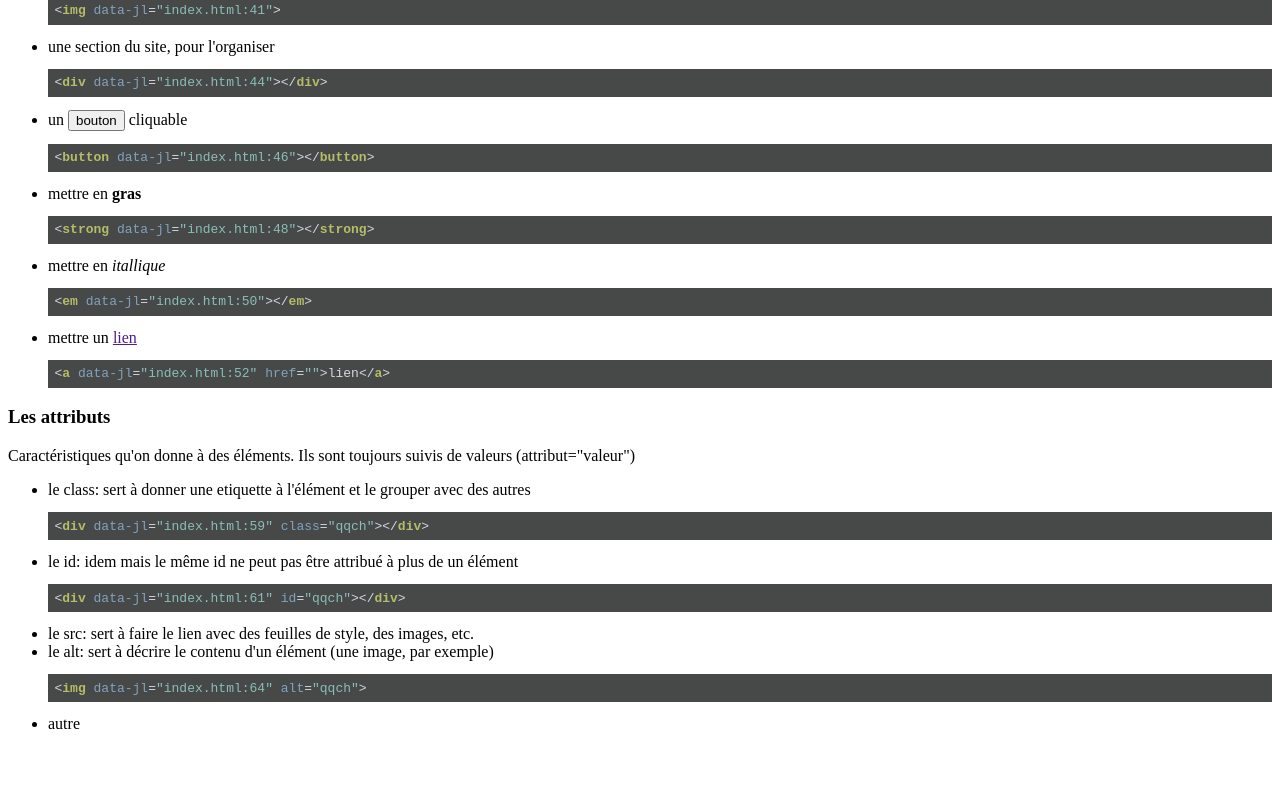
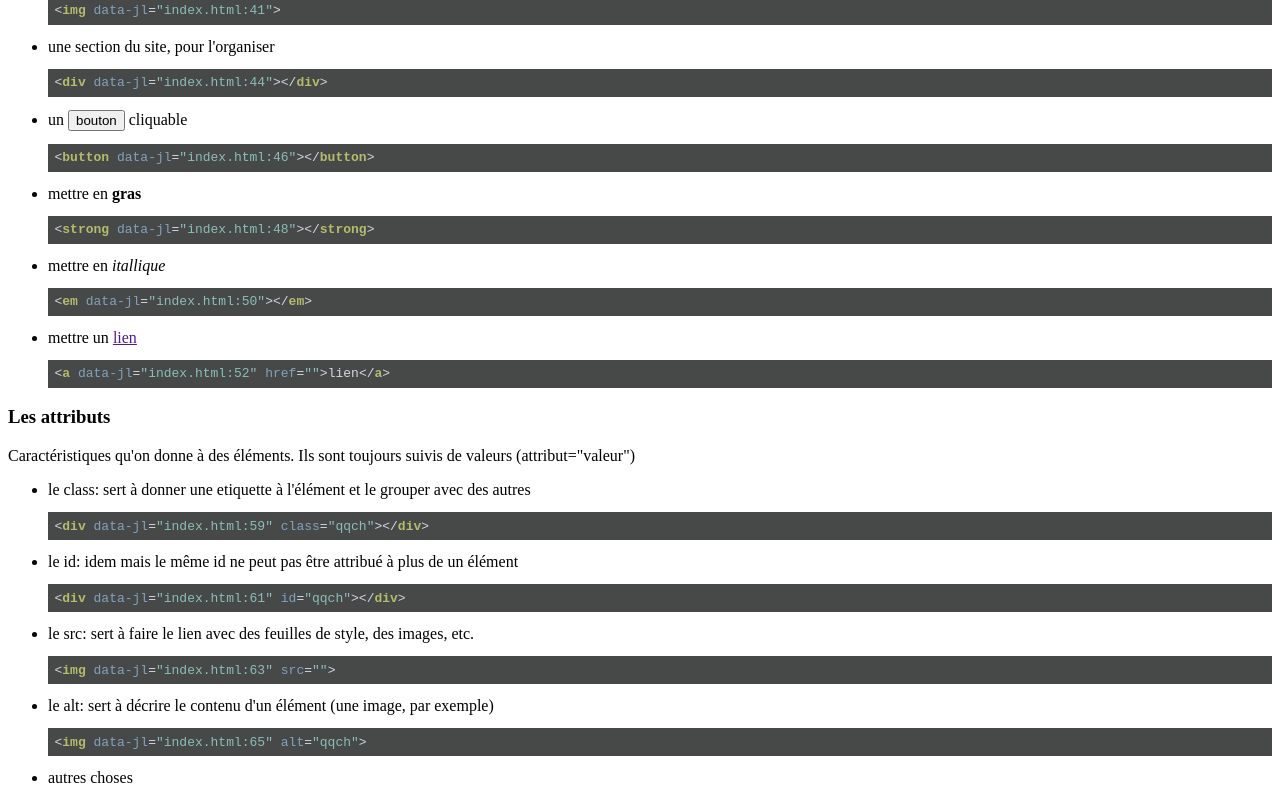
Before and after one commit to aurelie-castro/cheatsheets2, a website built with Parcel: page index.html in a window 1280 px wide. Shown: the part 913-1716 px from the top of the page. Before the commit the page ends 1662 px from the top, so only its background shows below. Built offline with nearby package versions, Linux system fonts and the light colour scheme.

Commit message:
attribut source

```diff
--- a/index.html
+++ b/index.html
@@ -60,9 +60,10 @@
     <li>le id: idem mais le même id ne peut pas être attribué à plus de un élément</li>
      <pre><code><div id="qqch"></div></code></pre>
     <li>le src: sert à faire le lien avec des feuilles de style, des images, etc.</li>
+    <pre><code><img src=""></code></pre>
     <li>le alt: sert à décrire le contenu d'un élément (une image, par exemple) </li>
     <pre><code><img alt="qqch"></code></pre>
-    <li>autre</li>
+    <li>autres choses</li>
 
 </ul>
 <script src="script.js"></script>
```
